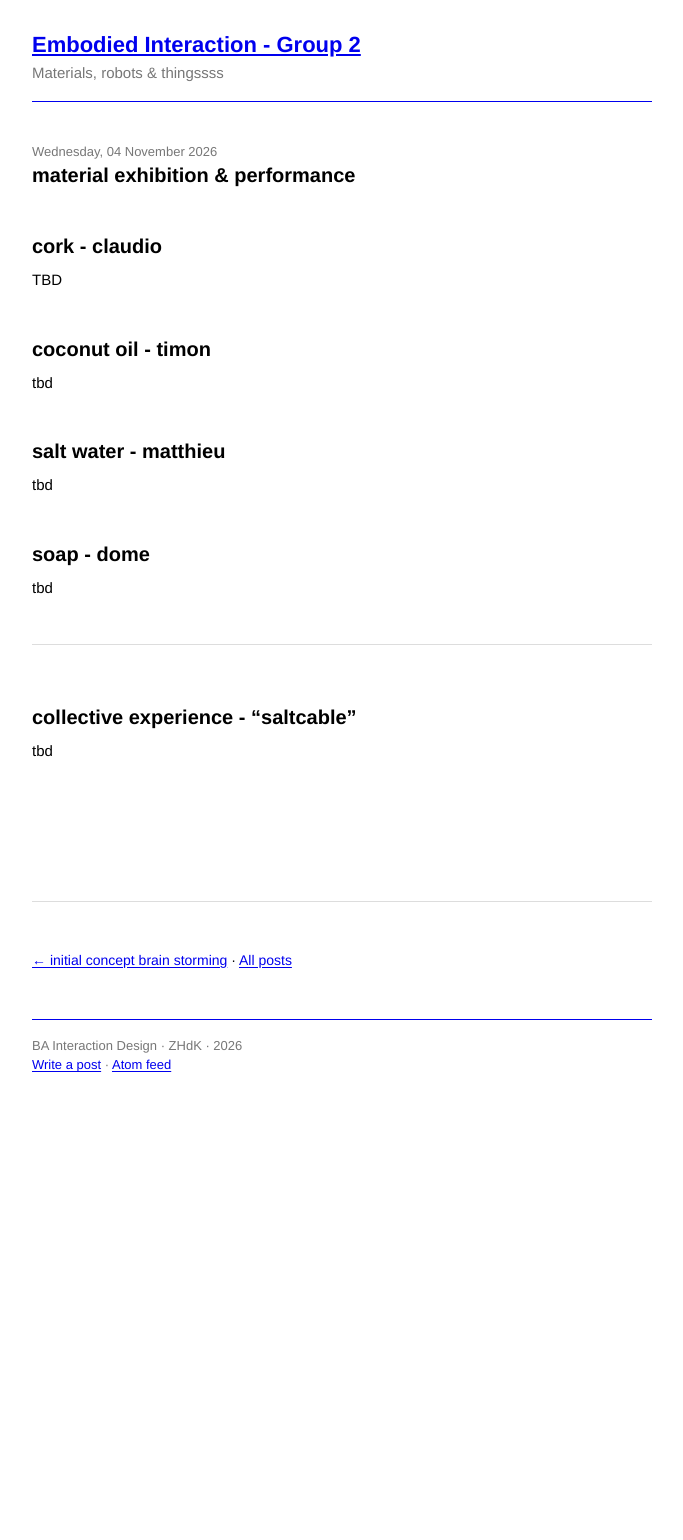
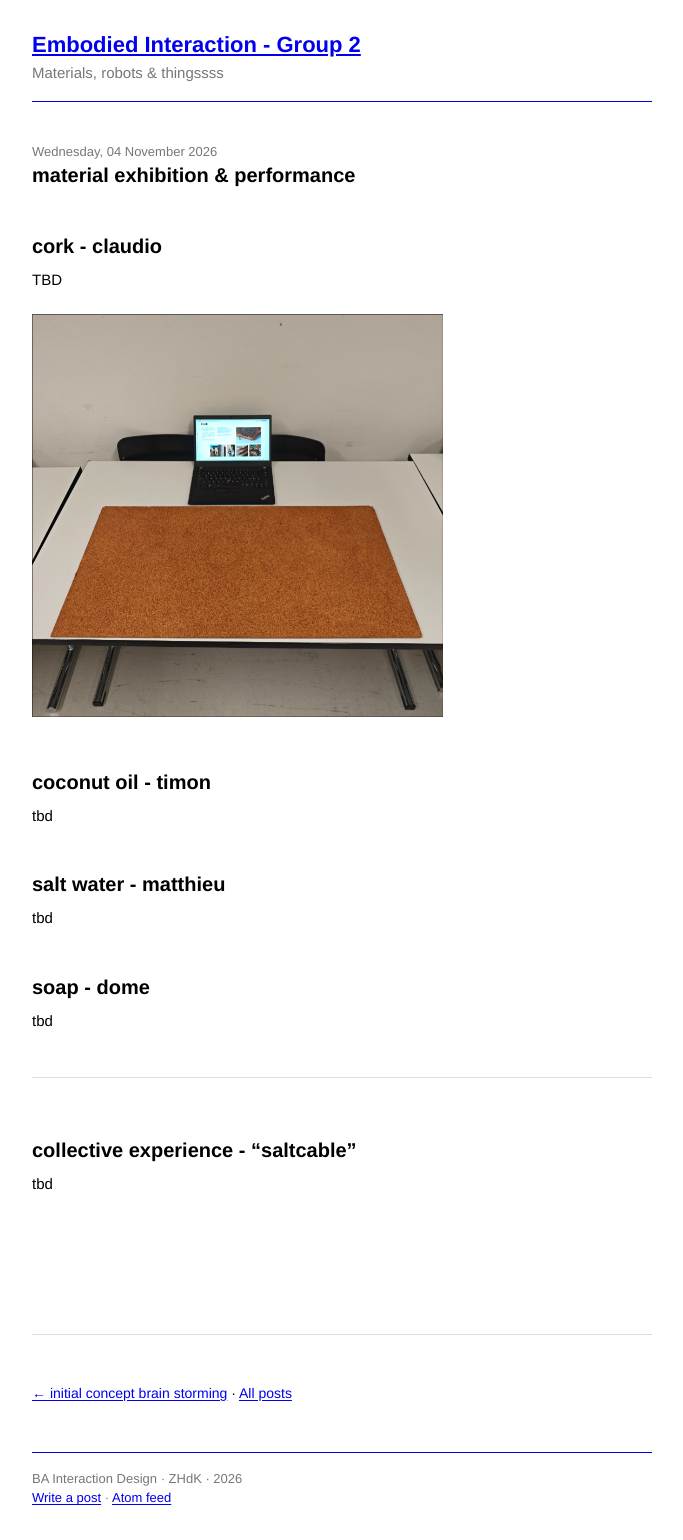
Before and after one commit to bonjourclaudio/aewwwww-blog, a Jekyll site: the page built from _posts/2026-11-04-material-exhibition-and-performance.md, in a window 1280 px wide. Shown: the whole page, without its empty margins (298-981 px from the left). Built offline with Jekyll 4.4.1, drawn with Linux system fonts in a browser that asks for light colours; before the commit the page ends 1107 px from its top, so only the background shows below that.

Commit message:
Update _posts/2026-11-04-material-exhibition-and-performance.md (via Pages CMS)

```diff
--- a/_posts/2026-11-04-material-exhibition-and-performance.md
+++ b/_posts/2026-11-04-material-exhibition-and-performance.md
@@ -6,6 +6,10 @@ published: true
 # cork - claudio
 
 TBD
+
+
+
+![medium: cork - claudio](/assets/img/Screenshot-20261104-13:52:51.png)
 
 
 
```
